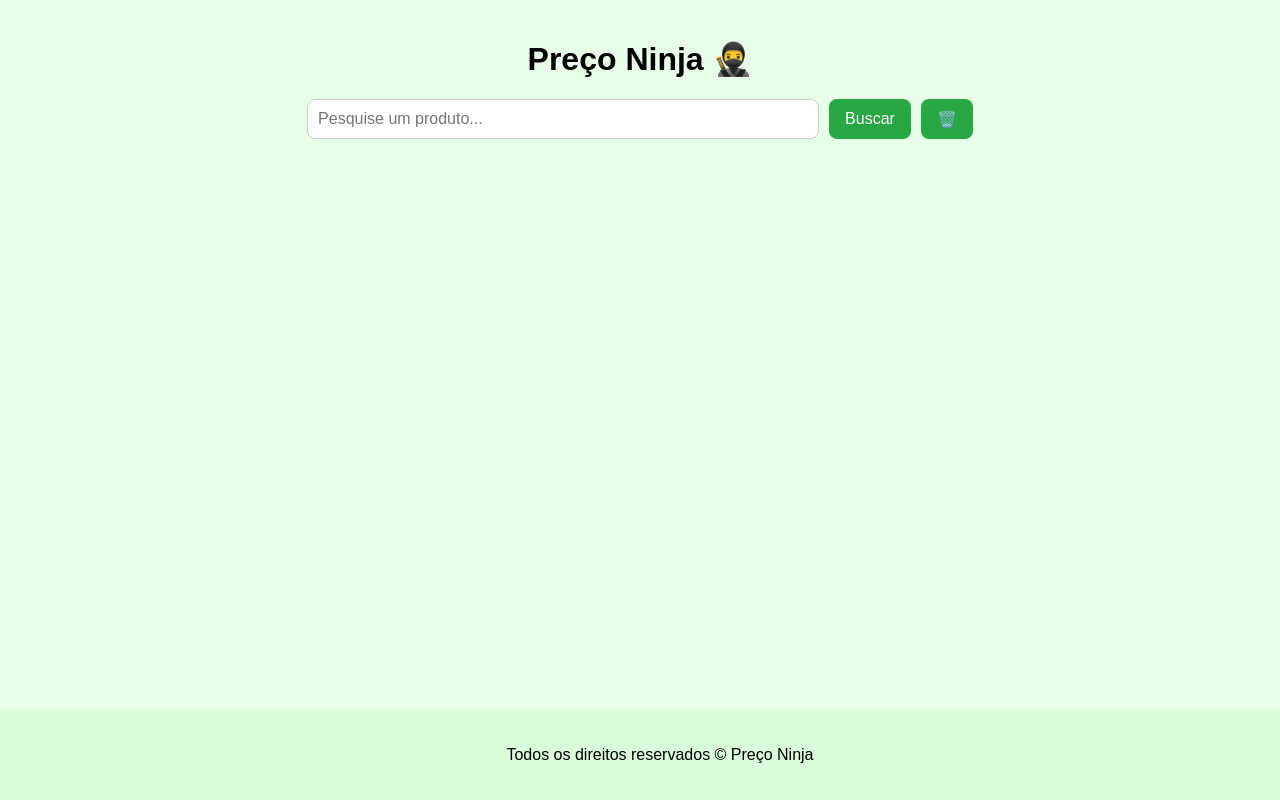
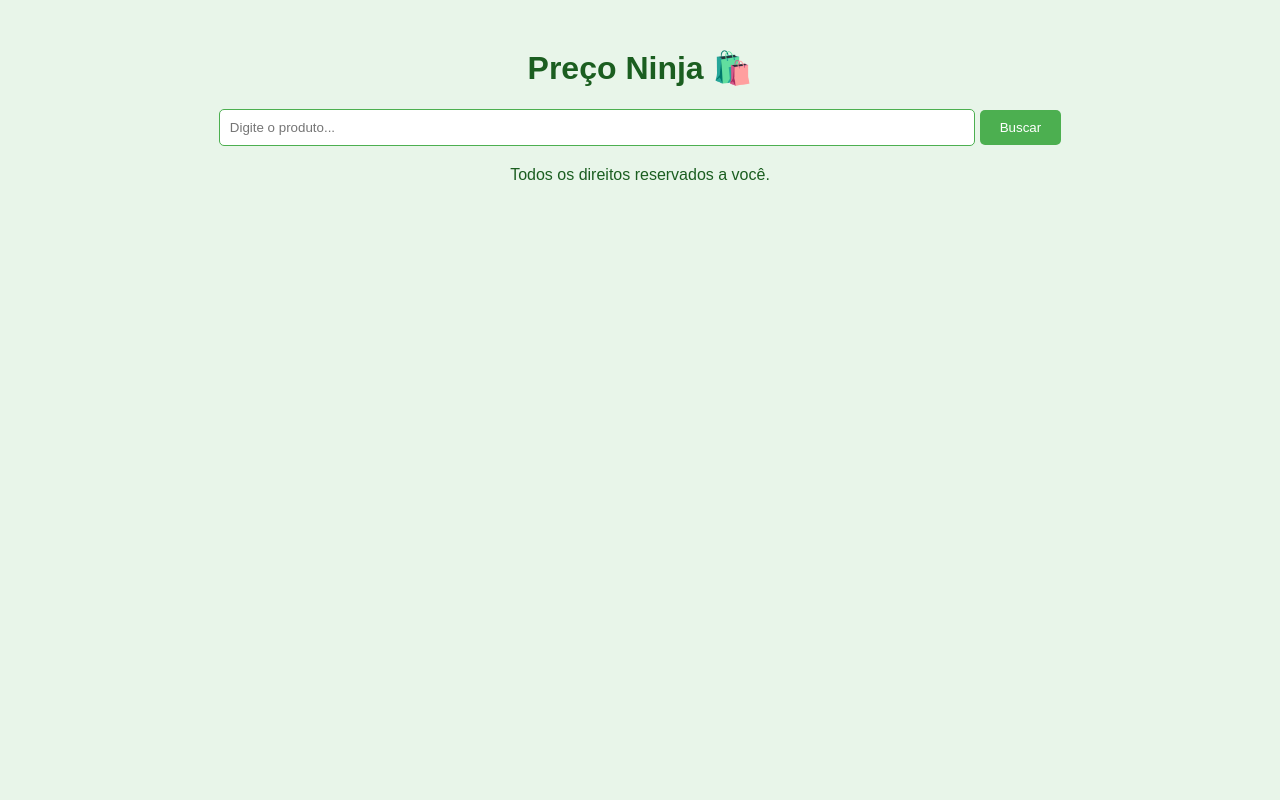
Before and after one commit to Lipehzerah/lipehzerah.github.io, a plain HTML site: page index.html in a window 1280 px wide. Drawn offline with Linux system fonts and the light colour scheme.

Commit message:
Add files via upload

```diff
--- a/index.html
+++ b/index.html
@@ -1,33 +1,21 @@
 
 <!DOCTYPE html>
-<html lang="pt-BR">
+<html lang="pt-br">
 <head>
-    <meta charset="UTF-8" />
-    <meta name="viewport" content="width=device-width, initial-scale=1.0"/>
-    <meta name="description" content="Buscador de preços inteligente que encontra promoções reais nas melhores lojas."/>
-    <title>Preço Ninja</title>
-    <link rel="stylesheet" href="style.css"/>
-    <script src="script.js" defer></script>
+  <meta charset="UTF-8" />
+  <meta name="viewport" content="width=device-width, initial-scale=1.0" />
+  <meta name="description" content="Buscador de preços inteligente que mostra resultados reais de lojas como Amazon, Magalu, Shopee e Mercado Livre.">
+  <title>Preço Ninja</title>
+  <link rel="stylesheet" href="style.css" />
 </head>
 <body>
-    <div class="container">
-        <h1>Preço Ninja 🥷</h1>
-        <div class="search-box">
-            <input type="text" id="searchInput" placeholder="Pesquise um produto..." />
-            <button id="searchButton">Buscar</button>
-            <button id="clearHistory">🗑️</button>
-        </div>
-        <div id="historyBox" class="history-box"></div>
-        <div id="results" class="results"></div>
-    </div>
-
-    <footer>
-        <p>Todos os direitos reservados © Preço Ninja</p>
-    </footer>
-
-    <!-- Google AdSense -->
-    <script async src="https://pagead2.googlesyndication.com/pagead/js/adsbygoogle.js?client=ca-pub-3944571997717470" crossorigin="anonymous"></script>
-    <ins class="adsbygoogle" style="display:block" data-ad-client="ca-pub-3944571997717470" data-ad-slot="3785423066" data-ad-format="auto" data-full-width-responsive="true"></ins>
-    <script>(adsbygoogle = window.adsbygoogle || []).push({});</script>
+  <div class="container">
+    <h1>Preço Ninja 🛍️</h1>
+    <input id="searchBox" type="text" placeholder="Digite o produto..." />
+    <button onclick="searchProduct()">Buscar</button>
+    <div id="results"></div>
+  </div>
+  <footer>Todos os direitos reservados a você.</footer>
+  <script src="script.js"></script>
 </body>
 </html>
--- a/script.js
+++ b/script.js
@@ -1,56 +1,21 @@
 
-document.addEventListener("DOMContentLoaded", function () {
-    const input = document.getElementById("searchInput");
-    const button = document.getElementById("searchButton");
-    const clearButton = document.getElementById("clearHistory");
-    const results = document.getElementById("results");
-    const historyBox = document.getElementById("historyBox");
+function searchProduct() {
+  const query = document.getElementById("searchBox").value;
+  if (!query) return alert("Digite algo para buscar!");
+  const cx = 'YOUR_CX'; // Substitua pelo seu CSE ID
+  const key = 'YOUR_API_KEY'; // Substitua pela sua API KEY
+  const url = `https://www.googleapis.com/customsearch/v1?key=${key}&cx=${cx}&q=${query}`;
 
-    // Load history
-    const history = JSON.parse(localStorage.getItem("history") || "[]");
-    if (history.length) renderHistory(history);
-
-    // Search function
-    function search() {
-        const query = input.value.trim();
-        if (!query) return;
-
-        const googleQuery = `${query} site:amazon.com.br OR site:magazineluiza.com.br OR site:mercadolivre.com.br preço`;
-        const searchURL = "https://www.google.com/search?q=" + encodeURIComponent(googleQuery);
-
-        // Save to history
-        if (!history.includes(query)) {
-            history.unshift(query);
-            if (history.length > 10) history.pop();
-            localStorage.setItem("history", JSON.stringify(history));
-        }
-
-        renderHistory(history);
-
-        // Show results
-        results.innerHTML = \`<p>Buscando por: <strong>\${query}</strong>...</p><iframe src="\${searchURL}" width="100%" height="600px"></iframe>\`;
-    }
-
-    // Event listeners
-    button.addEventListener("click", search);
-    input.addEventListener("keypress", function (e) {
-        if (e.key === "Enter") search();
-    });
-    clearButton.addEventListener("click", function () {
-        localStorage.removeItem("history");
-        historyBox.innerHTML = "";
-    });
-
-    function renderHistory(items) {
-        historyBox.innerHTML = "";
-        items.forEach(item => {
-            const btn = document.createElement("button");
-            btn.textContent = item;
-            btn.onclick = () => {
-                input.value = item;
-                search();
-            };
-            historyBox.appendChild(btn);
-        });
-    }
-});
+  fetch(url)
+    .then(response => response.json())
+    .then(data => {
+      const container = document.getElementById("results");
+      container.innerHTML = "";
+      data.items.forEach(item => {
+        const div = document.createElement("div");
+        div.innerHTML = `<strong>${item.title}</strong><br><a href="${item.link}" target="_blank">${item.link}</a><p>${item.snippet}</p><hr>`;
+        container.appendChild(div);
+      });
+    })
+    .catch(error => console.error("Erro ao buscar:", error));
+}
--- a/style.css
+++ b/style.css
@@ -1,51 +1,29 @@
 
 body {
-    font-family: Arial, sans-serif;
-    background: #e6ffe6;
-    margin: 0;
-    padding: 0;
+  font-family: Arial, sans-serif;
+  background-color: #e8f5e9;
+  color: #1b5e20;
+  text-align: center;
+  padding: 20px;
 }
-
-.container {
-    max-width: 700px;
-    margin: 40px auto;
-    text-align: center;
+input {
+  padding: 10px;
+  width: 60%;
+  border-radius: 5px;
+  border: 1px solid #4caf50;
 }
-
-.search-box {
-    display: flex;
-    justify-content: center;
-    gap: 10px;
+button {
+  padding: 10px 20px;
+  background-color: #4caf50;
+  color: white;
+  border: none;
+  border-radius: 5px;
+  cursor: pointer;
 }
-
-.search-box input {
-    padding: 10px;
-    font-size: 16px;
-    width: 70%;
-    border-radius: 8px;
-    border: 1px solid #ccc;
+#results {
+  margin-top: 20px;
+  text-align: left;
+  max-width: 800px;
+  margin-left: auto;
+  margin-right: auto;
 }
-
-.search-box button {
-    padding: 10px 16px;
-    font-size: 16px;
-    background-color: #28a745;
-    border: none;
-    border-radius: 8px;
-    color: white;
-    cursor: pointer;
-}
-
-.results {
-    margin-top: 20px;
-    text-align: left;
-}
-
-footer {
-    text-align: center;
-    padding: 20px;
-    background: #d9fcd9;
-    position: fixed;
-    width: 100%;
-    bottom: 0;
-}
```
